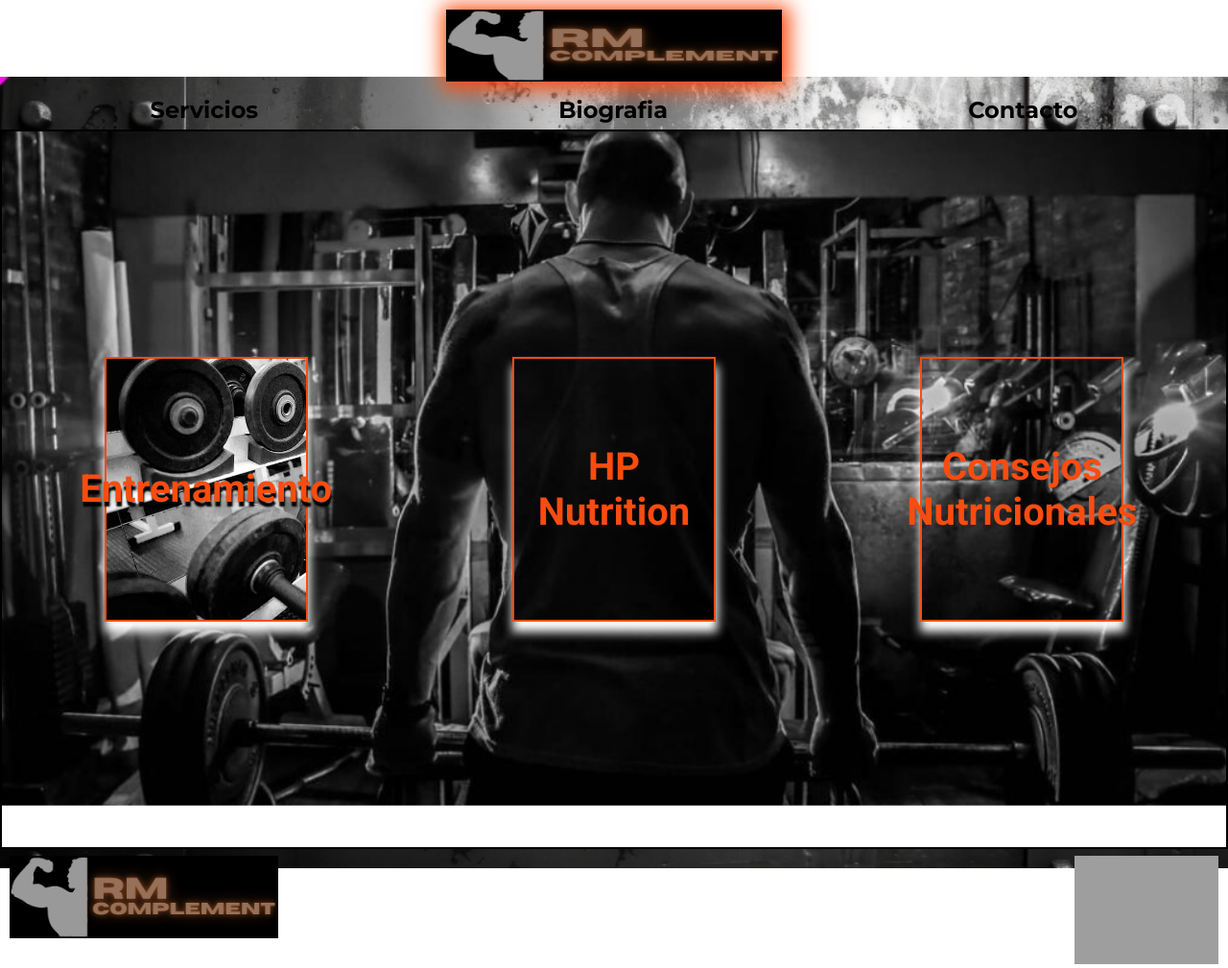
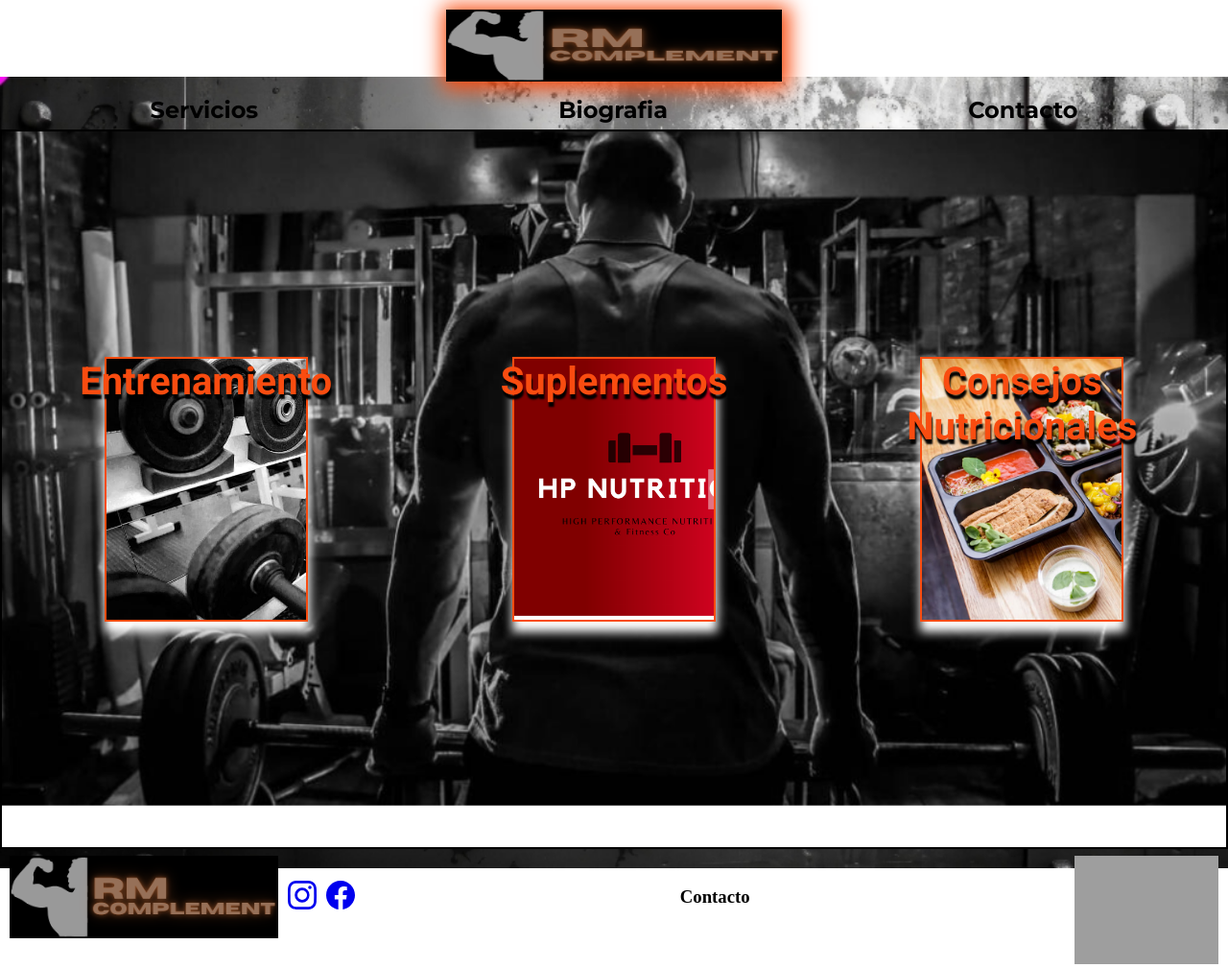
Before and after one commit to rickymeloni79/Proyecto1, a plain HTML site: page index.html in a window 1280 px wide. Shown: the whole page at 96% size. Drawn offline with Linux system fonts and the light colour scheme; grey boxes are pictures that could not be loaded.

Commit message:
second commit

```diff
--- a/index.html
+++ b/index.html
@@ -48,7 +48,7 @@
 
             <a class="card2" href="#">
                 <article>
-                    <h2>HP Nutrition</h2>
+                    <h2>Suplementos</h2>
                     <!-- <p>Lorem ipsum dolor sit amet consectetur adipisicing elit. Laboriosam nihil aut omnis, explicabo facere a?</p>-->
                 </article>
 
@@ -69,10 +69,20 @@
     <footer>
         <div class="logoFooter">
             <img src="./imagenes/RM complement.png" alt="">
+            <a href="http://www.instagram.com" target="_blank">
+                <svg xmlns="http://www.w3.org/2000/svg" width="" height="30" fill="currentColor" class="bi bi-instagram" viewBox="0 0 16 16">
+                    <path d="M8 0C5.829 0 5.556.01 4.703.048 3.85.088 3.269.222 2.76.42a3.9 3.9 0 0 0-1.417.923A3.9 3.9 0 0 0 .42 2.76C.222 3.268.087 3.85.048 4.7.01 5.555 0 5.827 0 8.001c0 2.172.01 2.444.048 3.297.04.852.174 1.433.372 1.942.205.526.478.972.923 1.417.444.445.89.719 1.416.923.51.198 1.09.333 1.942.372C5.555 15.99 5.827 16 8 16s2.444-.01 3.298-.048c.851-.04 1.434-.174 1.943-.372a3.9 3.9 0 0 0 1.416-.923c.445-.445.718-.891.923-1.417.197-.509.332-1.09.372-1.942C15.99 10.445 16 10.173 16 8s-.01-2.445-.048-3.299c-.04-.851-.175-1.433-.372-1.941a3.9 3.9 0 0 0-.923-1.417A3.9 3.9 0 0 0 13.24.42c-.51-.198-1.092-.333-1.943-.372C10.443.01 10.172 0 7.998 0zm-.717 1.442h.718c2.136 0 2.389.007 3.232.046.78.035 1.204.166 1.486.275.373.145.64.319.92.599s.453.546.598.92c.11.281.24.705.275 1.485.039.843.047 1.096.047 3.231s-.008 2.389-.047 3.232c-.035.78-.166 1.203-.275 1.485a2.5 2.5 0 0 1-.599.919c-.28.28-.546.453-.92.598-.28.11-.704.24-1.485.276-.843.038-1.096.047-3.232.047s-2.39-.009-3.233-.047c-.78-.036-1.203-.166-1.485-.276a2.5 2.5 0 0 1-.92-.598 2.5 2.5 0 0 1-.6-.92c-.109-.281-.24-.705-.275-1.485-.038-.843-.046-1.096-.046-3.233s.008-2.388.046-3.231c.036-.78.166-1.204.276-1.486.145-.373.319-.64.599-.92s.546-.453.92-.598c.282-.11.705-.24 1.485-.276.738-.034 1.024-.044 2.515-.045zm4.988 1.328a.96.96 0 1 0 0 1.92.96.96 0 0 0 0-1.92m-4.27 1.122a4.109 4.109 0 1 0 0 8.217 4.109 4.109 0 0 0 0-8.217m0 1.441a2.667 2.667 0 1 1 0 5.334 2.667 2.667 0 0 1 0-5.334"/>
+                  </svg>
+            </a>
+            <a href="http://www.facebook.com" target="_blank">
+                <svg xmlns="http://www.w3.org/2000/svg" width="30" height="30" fill="currentColor" class="bi bi-facebook" viewBox="0 0 16 16">
+                    <path d="M16 8.049c0-4.446-3.582-8.05-8-8.05C3.58 0-.002 3.603-.002 8.05c0 4.017 2.926 7.347 6.75 7.951v-5.625h-2.03V8.05H6.75V6.275c0-2.017 1.195-3.131 3.022-3.131.876 0 1.791.157 1.791.157v1.98h-1.009c-.993 0-1.303.621-1.303 1.258v1.51h2.218l-.354 2.326H9.25V16c3.824-.604 6.75-3.934 6.75-7.951"/>
+                  </svg>
+            </a>
         </div>
 
         <div>
-
+            <h3>Contacto</h3>
         </div>
 
         <div class="designed">
--- a/style.css
+++ b/style.css
@@ -112,7 +112,7 @@ main{
     height: 100%;
     display: flex;
     justify-content: center;
-    align-items: center;
+    align-items: flex-start;
 }
 
 .card1 article h2{
@@ -123,18 +123,6 @@ main{
 }
 
 
-/* .card1 p{
-    font-family:'Courier New', Courier, monospace;
-    color: blue;
-} */
-
-.card1 article h2:hover{
-    color: white;
-    text-shadow: 1px 5px 2px black;
-}
-
-
-
 
 .card2{
     width: 16.6%;
@@ -142,6 +130,8 @@ main{
     border: solid 2px #F94C10;
     box-shadow: 1px 10px 10px 1px white;
     text-decoration: none;
+    background-image: url(./imagenes/hpnutrition-image.png);
+    background-size: cover;
     font-family: 'Gill Sans', 'Gill Sans MT', Calibri, 'Trebuchet MS', sans-serif;
     text-align: center;
 }
@@ -151,13 +141,14 @@ main{
     height: 100%;
     display: flex;
     justify-content: center;
-    align-items: center;
+    align-items: flex-start;
 }
 
 .card2 article h2{
     font-size: 2.5em;
     font-family: "roboto" ;
     color:#F94C10;
+    text-shadow: 1px 5px 2px black;
 }
 
 /* .card2 p{
@@ -175,6 +166,8 @@ main{
     border: solid 2px #F94C10;
     box-shadow: 1px 10px 10px 1px white;
     text-decoration: none;
+    background-image: url(./imagenes/Foof.png);
+    background-size: cover;
     font-family: 'Gill Sans', 'Gill Sans MT', Calibri, 'Trebuchet MS', sans-serif;
     text-align: center;
 }
@@ -184,13 +177,15 @@ main{
     height: 100%;
     display: flex;
     justify-content: center;
-    align-items: center;
+    align-items: flex-start;
 }
 
 .card3 article h2{
     font-size: 2.5em;
     font-family: "roboto" ;
     color:#F94C10;
+    text-shadow: 1px 5px 2px black;
+
 }
 
 /* .card3 p{
@@ -213,12 +208,21 @@ footer{
 .logoFooter{
     width: auto;
     height: 86px;
+    display: flex;
+    justify-content: center;
+    align-items: center;
+}
+
+.logoFooter a{
+    padding-left: 10px;
+    fill: #F94C10;
 }
 
 .logoFooter img{
     width: auto;
     height: 86px;
 }
+
 
 .designed{
     width: 150px;
```
Also changed, not shown: imagenes/Foof.png (added), imagenes/hpnutrition-image.png (added).
